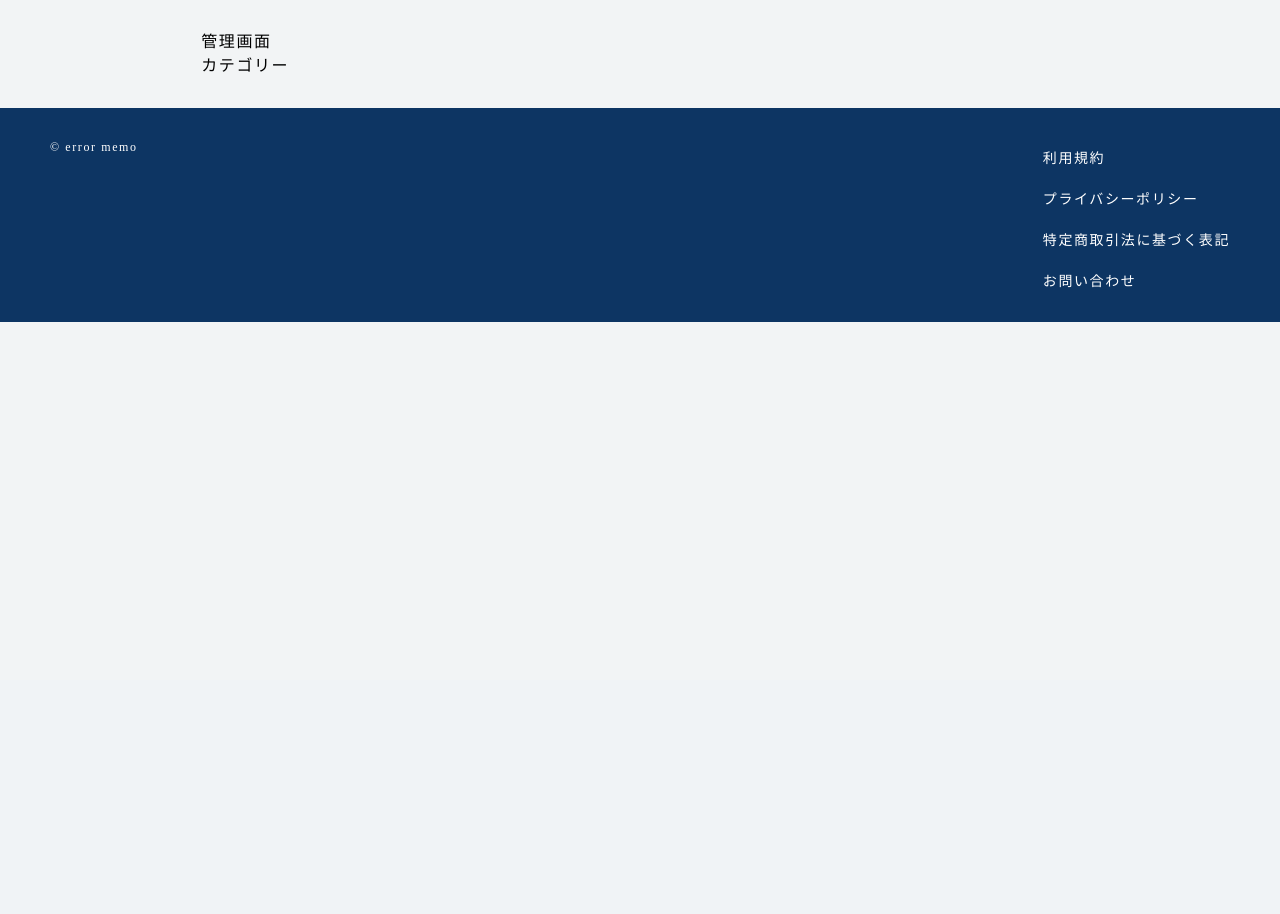
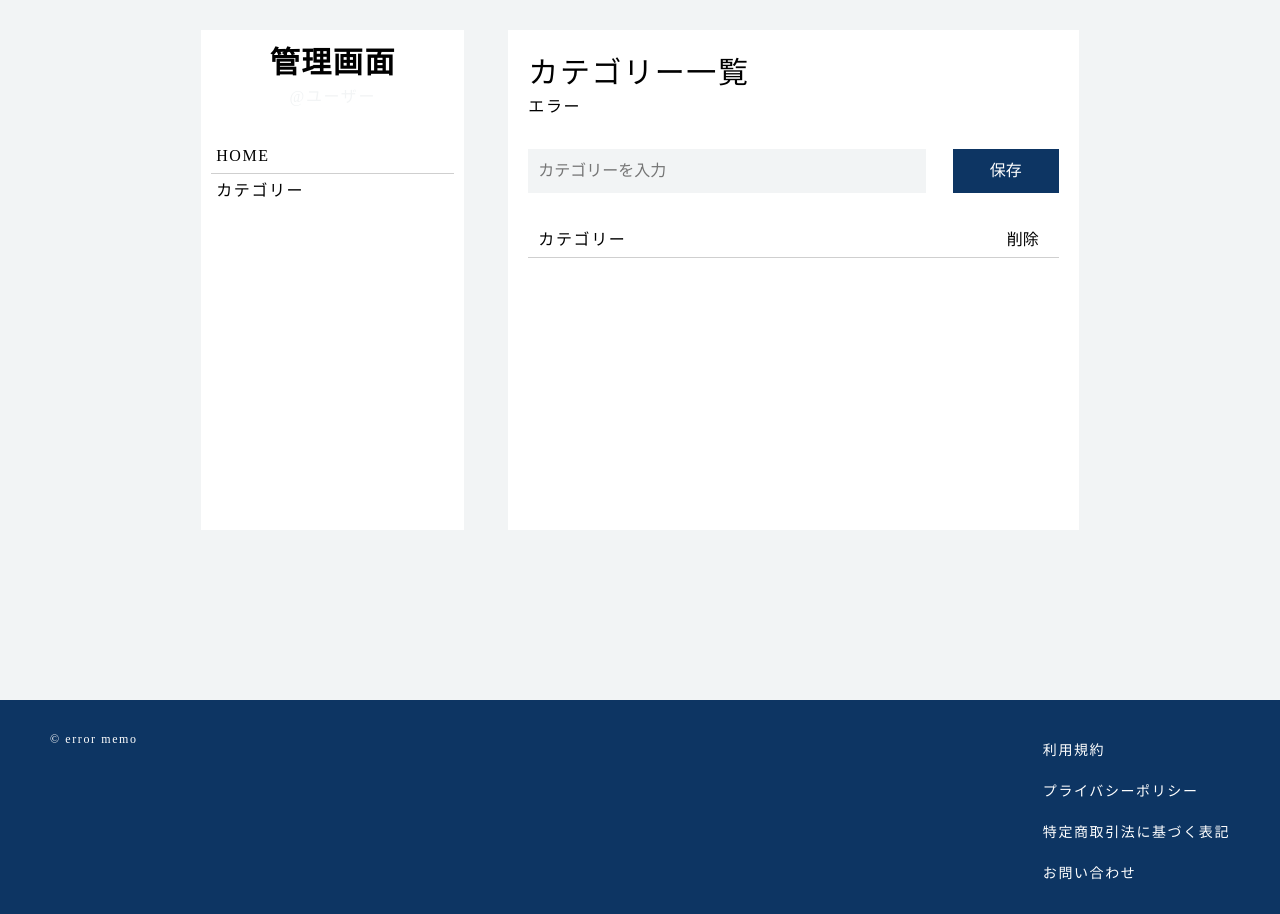
Before and after one commit to nodoguro68/error_memo, a PHP site: page /admin.php in a window 1280 px wide. Shown: the part 120-1034 px from the top of the page. Before the commit the page ends 442 px from the top, so only its background shows below. Run offline with PHP 8.4, Linux system fonts and the light colour scheme; style sheets or scripts are compiled from the project's sources; some libraries are stand-ins or nearby versions.

Commit message:
管理画面スタイル作成

```diff
--- a/app/admin.php
+++ b/app/admin.php
@@ -6,19 +6,60 @@
 ?>
 
 <main class="main">
-    <div class="container">
+    <div class="container container--2column">
+        <aside class="sidebar">
+            <div class="sidebar__inner">
+                <div class="admin-info">
+                    <h2 class="admin-info__title">管理画面</h2>
+                    <p class="admin-info__name">@ユーザー</p>
+                </div>
+                <ul class="link-list">
+                    <li class="link-list__item"><a href="admin.php" class="link-list__link">HOME</a></li>
+                    <li class="link-list__item"><a href="category.php" class="link-list__link">カテゴリー</a></li>
+                </ul>
+            </div>
+        </aside>
 
-        <section class="section">
-            <h2 class="title">管理画面</h2>
+        <section class="contents">
+            <div class="contents__inner">
+                <section class="admin-contents">
+                    <h2 class="admin-contents__title">カテゴリー一覧</h2>
 
-            <div class="link-wrap">
-                <a href="category.php" class="link">カテゴリー</a>
+                    <div class="err-msg__area">
+                        <span class="err-msg">エラー</span>
+                    </div>
+
+                    <form method="post" class="category-form">
+                        <input type="text" name="category" class="category-form__input" placeholder="カテゴリーを入力">
+                        <input type="submit" value="保存" class="category-form__submit-btn">
+                    </form>
+
+                    <ul class="category-list">
+                        <li class="category-list__item">
+                            <span class="category-list__name">カテゴリー</span>
+                            <button type="button" class="category-list__btn">削除</button>
+                        </li>
+                    </ul>
+                </section>
             </div>
         </section>
-
     </div>
 
+    <div class="modal">
+        <div class="modal__inner">
+            <p class="modal__text">本当に削除してよろしいですか？</p>
+            <form method="post" class="modal__form">
+                <div class="btn-wrap">
+                    <button type="button" class="modal-btn modal-btn--cancel">キャンセル</button>
+                    <input type="submit" name="delete_category" value="削除" class="modal-btn modal-btn--delete">
+                </div>
+            </form>
+        </div>
+    </div>
+
+    <div class="modal-bg"></div>
 </main>
 <?php include '../template/footer.php' ?>
 </body>
+
 </html>
--- a/resource/scss/base/_base.scss
+++ b/resource/scss/base/_base.scss
@@ -13,10 +13,30 @@
 
 main {
     background: $bg-base;
+    min-height: 700px;
+    position: relative;
 }
 
 .container {
     margin: 0 auto;
     max-width: $site-width;
     padding: 30px 4%;
+
+    &--2column {
+        display: flex;
+    }
 }
+
+.sidebar {
+    width: 30%;
+    min-height: 500px;
+    padding: 10px;
+    background: $bg-main;
+}
+
+.contents {
+    width: 65%;
+    min-height: 500px;
+    margin-left: 5%;
+    background: $bg-main;
+}
--- a/resource/scss/base/_variables.scss
+++ b/resource/scss/base/_variables.scss
@@ -43,8 +43,8 @@
 
 // 文字色
 $c-default: rgb(0, 0, 0);
-// $c-base: ;
-// $c-main: ;
+$c-base: rgb(242, 244, 245);
+$c-main: rgb(255, 255, 255);
 $c-accent: rgb(013, 053, 099);
 $c-nav: rgb(100, 100, 100);
 // $c-footer_nav: ;
@@ -67,3 +67,5 @@
 // $c-pagination_active: ;
 // $c-input: ;
 // $c-code: ;
+
+$border_color-list: rgb(207, 207, 207);
--- /dev/null
+++ b/resource/scss/page/_admin.scss
@@ -0,0 +1,78 @@
+.admin-info {
+    text-align: center;
+
+    .admin-info__title {
+        font-size: $fz-xxl;
+        font-weight: bold;
+    }
+
+    .admin-info__name {
+        color: $c-base;
+    }
+}
+
+.link-list {
+    margin-top: $space-xxl;
+
+    .link-list__item + .link-list__item {
+        border-top: 1px solid $border_color-list;
+    }
+
+    .link-list__link {
+        display: block;
+        padding: 5px;
+
+        &:hover {
+            text-decoration: underline;
+        }
+    }
+}
+
+.admin-contents {
+    padding: 20px;
+
+    .admin-contents__title {
+        font-size: $fz-xxl;
+    }
+}
+
+.category-form {
+    display: flex;
+    justify-content: space-between;
+    margin-top: $space-xxl;
+
+    .category-form__input {
+        width: 75%;
+        padding: 10px;
+        outline: none;
+        background: $bg-base;
+    }
+
+    .category-form__submit-btn {
+        width: 20%;
+        padding: 10px;
+        text-align: center;
+        background: $bg-accent;
+        color: #fff;
+    }
+}
+
+.category-list {
+    margin-top: $space-xxl;
+
+    .category-list__item {
+        position: relative;
+        padding: 5px 10px;
+        border-bottom: 1px solid $border_color-list;
+    }
+
+    .category-list__name {
+
+    }
+
+    .category-list__btn {
+        position: absolute;
+        // top: 50%;
+        right: 20px;
+    }
+}
--- a/resource/scss/style.scss
+++ b/resource/scss/style.scss
@@ -7,3 +7,6 @@
 @import 'modules/footer';
 @import 'modules/form';
 @import 'modules/preview';
+@import 'modules/modal';
+
+@import 'page/admin'
```
Also changed, not shown: app/category.php (+0 -18 lines), resource/scss/modules/_modal.scss (added, +51 -0 lines).
